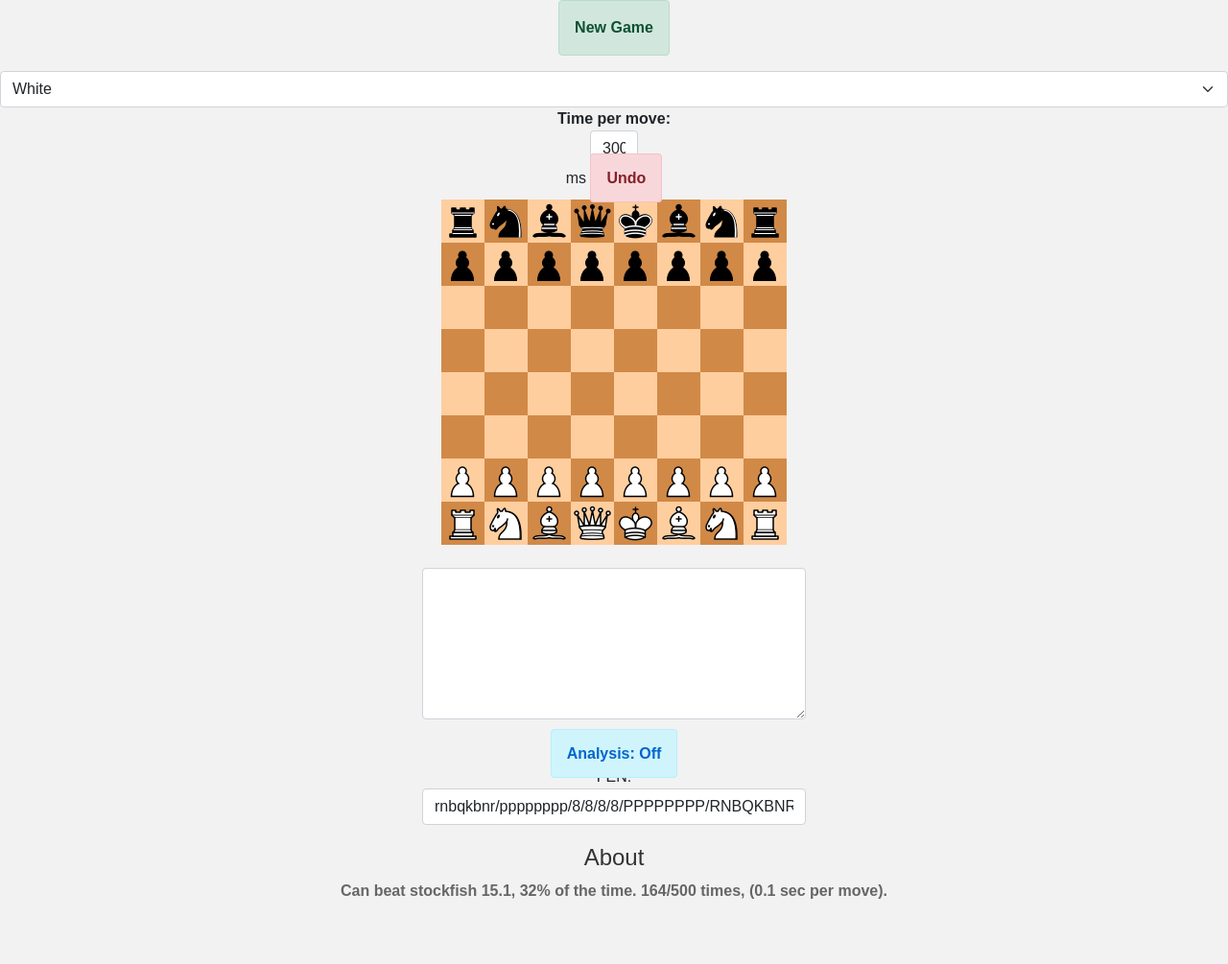
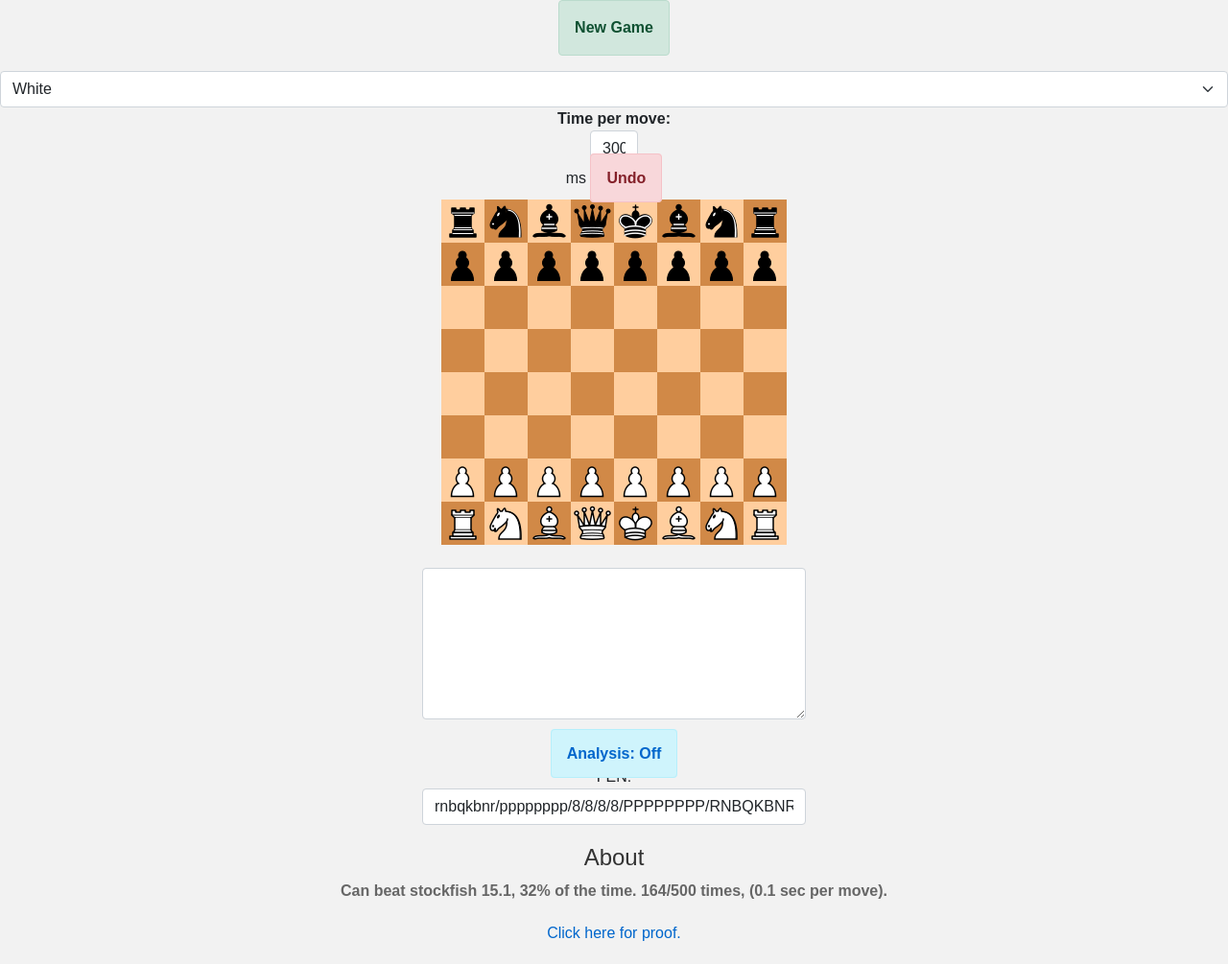
Before and after one commit to Oqarshi/chessengine-t, a plain HTML site: page index.html in a window 1280 px wide. Shown: the whole page at 96% size. Before the commit the page ends 961 px from the top, so only its background shows below. Drawn offline with nearby package versions, Linux system fonts and the light colour scheme; a small style sheet from the web is missing.

Commit message:
Update index.html

```diff
--- a/index.html
+++ b/index.html
@@ -155,6 +155,7 @@
         <div>
         <h2>About</h2>
         <p><strong>Can beat stockfish 15.1, 32% of the time. 164/500 times, (0.1 sec per move).</strong></p>
+         <p><a href="/tested.html">Click here for proof.</a></p>
         </div>
      </div>
      <script src="https://cdnjs.cloudflare.com/ajax/libs/bootstrap/5.1.0/js/bootstrap.bundle.min.js" integrity="sha512-+jatvFvh6GnnA9FDKeV7x6y5C6BsR/3VyoFZUuHdLrkNNXyWvUmWpX00uz3Vf4YskHX9X/ADTS05s+qoN25f6Q==" crossorigin="anonymous" referrerpolicy="no-referrer"></script>
```
